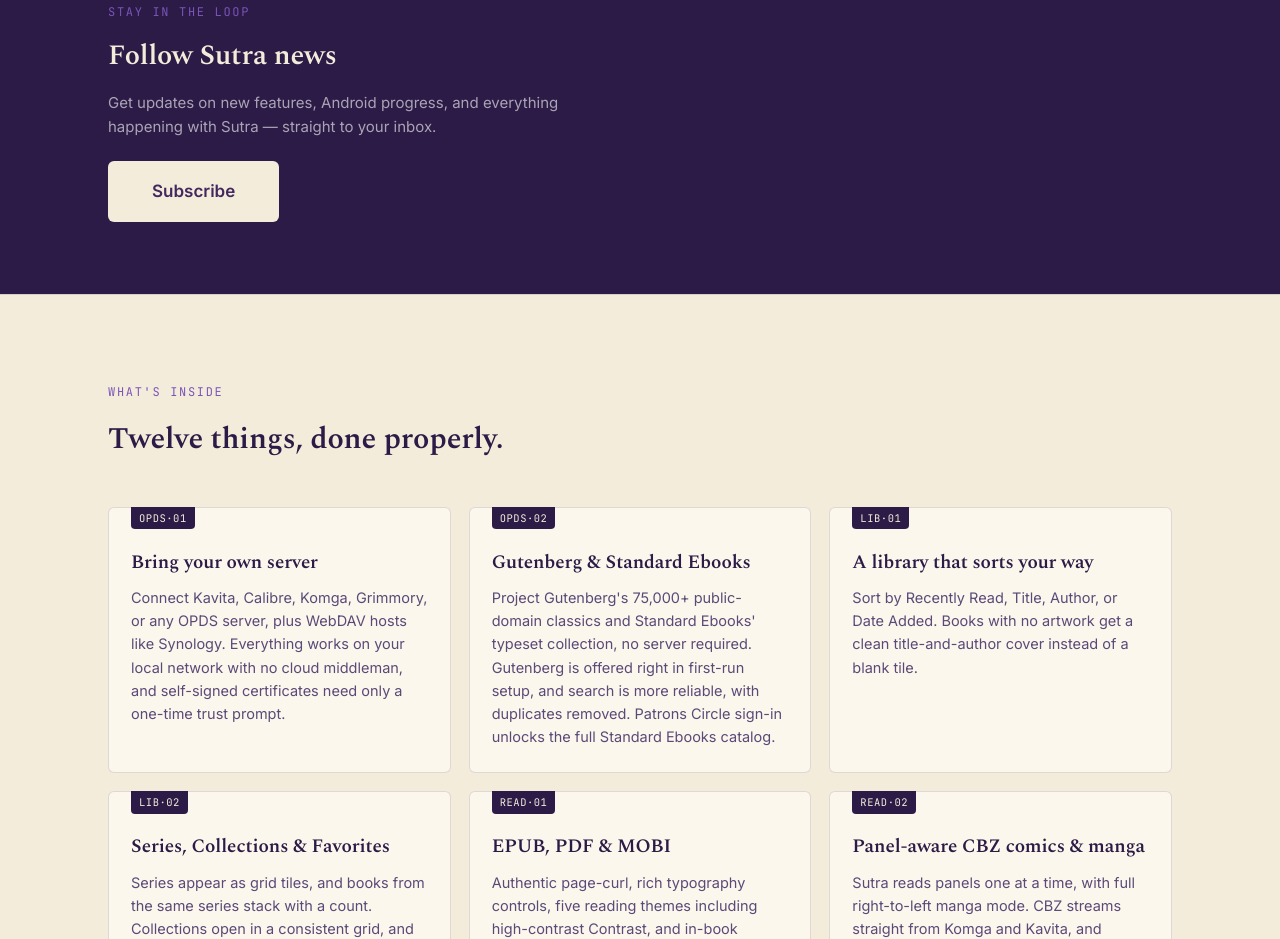
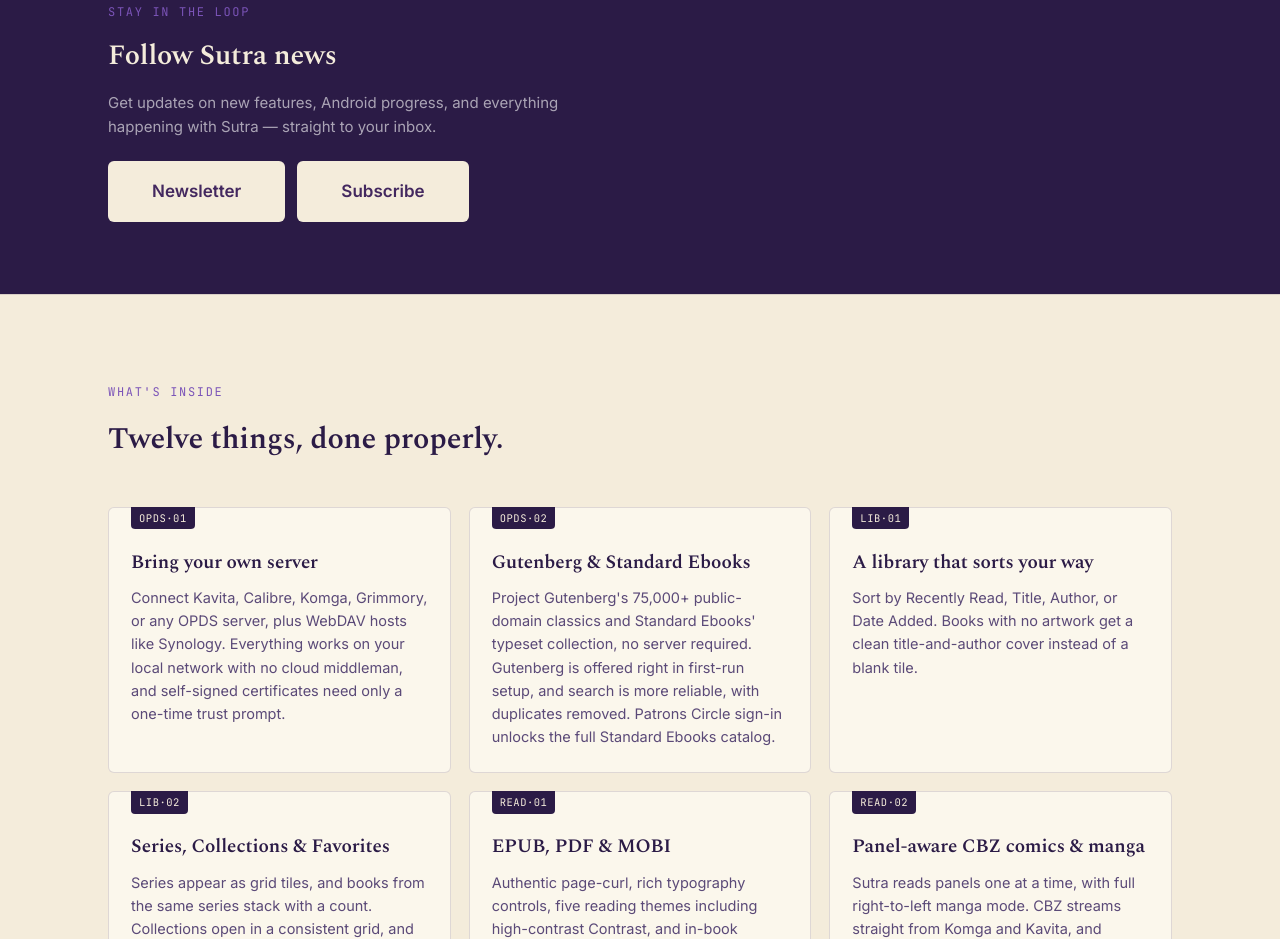
Before and after one commit to koustavdg/sutra-web, a plain HTML site: page index.html in a window 1280 px wide. Shown: the part 1759-2698 px from the top of the page. Drawn offline with nearby package versions, Linux system fonts and the light colour scheme.

Commit message:
Add newsletter button to follow section

```diff
--- a/index.html
+++ b/index.html
@@ -176,6 +176,7 @@
   .newsletter-text .eyebrow-dark{ color:var(--grape); }
   .newsletter-text h2{ font-size:28px; color:var(--paper); margin-bottom:12px; }
   .newsletter-text p{ font-size:15px; color:rgba(255,255,255,0.6); line-height:1.6; }
+  .newsletter-actions{ display:flex; gap:12px; flex-wrap:wrap; }
   .newsletter-btn{
     display:inline-block; margin-top:22px; background:var(--paper); color:var(--plum-deep);
     text-decoration:none; padding:17px 44px; border-radius:var(--radius);
@@ -451,7 +452,10 @@
       <span class="eyebrow-dark">Stay in the loop</span>
       <h2>Follow Sutra news</h2>
       <p>Get updates on new features, Android progress, and everything happening with Sutra — straight to your inbox.</p>
-      <a id="newsletter-fallback" class="newsletter-btn" href="https://newsletter.sutra-reader.com/subscribe" target="_blank" rel="noopener">Subscribe</a>
+      <div class="newsletter-actions">
+        <a class="newsletter-btn" href="https://newsletter.sutra-reader.com/" target="_blank" rel="noopener">Newsletter</a>
+        <a id="newsletter-fallback" class="newsletter-btn" href="https://newsletter.sutra-reader.com/subscribe" target="_blank" rel="noopener">Subscribe</a>
+      </div>
     </div>
   </div>
 </section>
```
